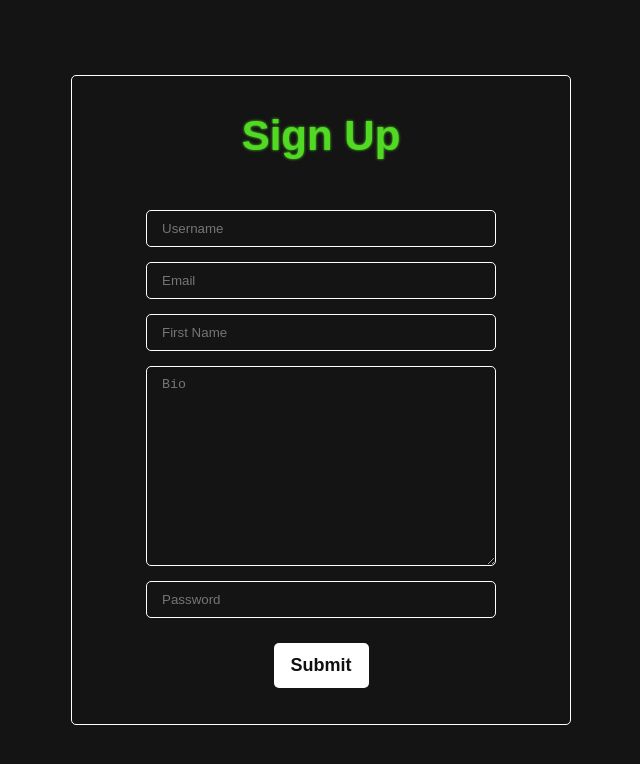
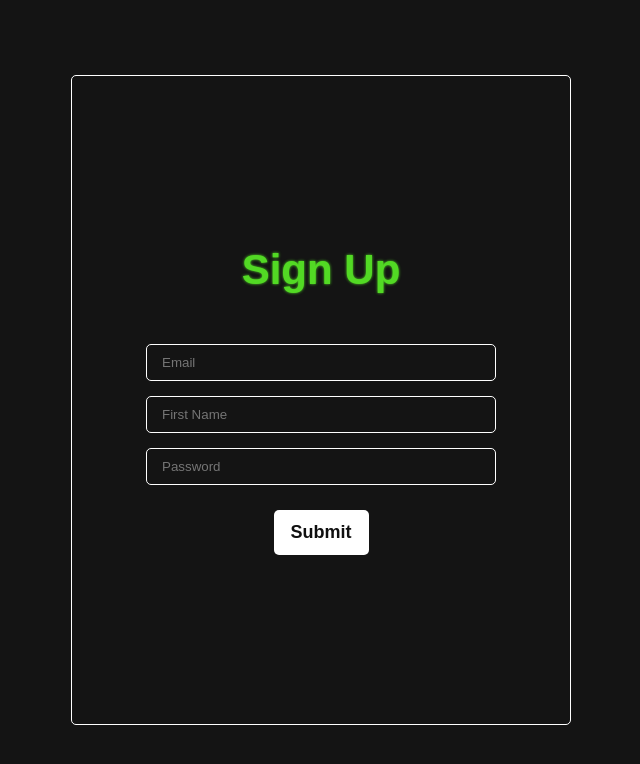
Before and after one commit to carledwardm/auth-portal-supa, a Next.js app: page /signup in a window 1280 px wide. Shown: the top 764 px of the page, without its empty margins (319-959 px from the left). Built offline with nearby package versions, Linux system fonts and the light colour scheme; no server answers.

Commit message:
Remove user propfile data from signup page - will be populated via another page.

```diff
--- a/app/signup/page.tsx
+++ b/app/signup/page.tsx
@@ -5,16 +5,24 @@ import { useSupa } from "@/context/SupaContext";
 import Toast from "@/components/Toast/Toast";
 
 export default function signup() {
-    const [ userUsername, setUserUsername ] = useState<string>("");
     const [ userEmail, setUserEmail ] = useState<string>("");
-    const [ userBio, setUserBio ] = useState<string>("");
     const [ userPassword, setUserPassword ] = useState<string>("");
     const [ userFirstName, setUserFirstName ] = useState<string>("");
     const [ showToast, setShowToast ] = useState<boolean>(false);
     const [ toastMessage, setToastMessage ] = useState<string>("");
+    // Supabase client
     const { supa } = useSupa();
 
-    // Supabase client
+    const confirmNewAccount = async () => {
+        const { data, error } = await supa.from("Users").select().eq("Email", userEmail);
+        if (data) {
+            console.log(data)
+        }
+        if (error) {
+            console.log(error);
+        }
+    }
+
     const handleSubmit = async (e: React.SubmitEvent) => {
         e.preventDefault();
         if (!userEmail || !userPassword) {
@@ -22,6 +30,8 @@ export default function signup() {
             setToastMessage("Both email and password are required.");
             return;
         }
+        confirmNewAccount();
+        // Sign user up in supabase auth
         const auth = await supa.auth.signUp({
             email: userEmail,
             password: userPassword,
@@ -33,28 +43,23 @@ export default function signup() {
             },
         })
         if (auth.data) {
-            console.log(auth);
-            console.log("Success");
             setShowToast(true);
             setToastMessage("Account created, please check yoru email and verify your account");
-        }
+            console.log(auth);
+            }
         if (auth.error) {
-            console.log(auth.error);
             setShowToast(true);
             setToastMessage("An error has occurred, please try again.");
+            }
         }
-
-    }
 
     return (
         <main className={styles.signupMain}>
                 <section className={styles.signupSection}>
                     <h1 className={styles.signupTitle}>Sign Up</h1>
                     <form className={styles.signupForm} onSubmit={handleSubmit}>
-                        <input type="text" className={styles.input} placeholder="Username" onChange={ e => setUserUsername(e.target.value)}></input>
                         <input type="text" className={styles.input} placeholder="Email" onChange={ e => setUserEmail(e.target.value)}></input>
-                         <input type="text" className={styles.input} placeholder="First Name" onChange={ e => setUserFirstName(e.target.value)}></input>
-                        <textarea className={styles.bioInput} placeholder="Bio" onChange={ e => setUserBio(e.target.value)}></textarea>
+                        <input type="text" className={styles.input} placeholder="First Name" onChange={ e => setUserFirstName(e.target.value)}></input>
                         <input type="password" className={styles.input} placeholder="Password" onChange={ e => setUserPassword(e.target.value)}></input>
                         <button type="submit" className={styles.submitBtn}>Submit</button>
                     </form>
```
